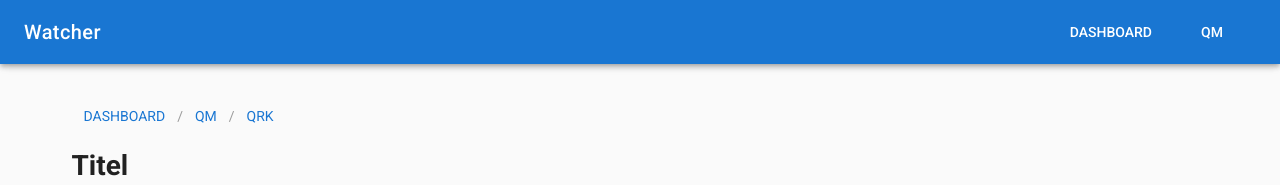
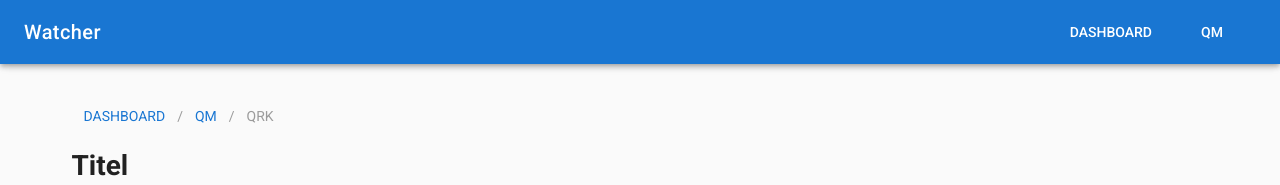
Before and after one commit to WagnerJM/quality_client, a Vue app: page /qm/qrk/aa3aa4-rrt3 in a window 1280 px wide. Shown: the top 185 px of the page. Built offline with nearby package versions, Linux system fonts and the light colour scheme; grey boxes are pictures that could not be loaded.

Commit message:
added disabled to breadcrums

```diff
--- a/src/components/qm/Qrk.vue
+++ b/src/components/qm/Qrk.vue
@@ -9,6 +9,7 @@
         <v-breadcrumbs-item
           :href="props.item.href"
           :class="[props.item.disabled && 'disabled']"
+          :disabled="props.item.disabled"
         >{{ props.item.text.toUpperCase() }}</v-breadcrumbs-item>
       </template>
     </v-breadcrumbs>
--- a/src/components/qm/QrkOverview.vue
+++ b/src/components/qm/QrkOverview.vue
@@ -8,6 +8,7 @@
         <v-breadcrumbs-item
           :href="props.item.href"
           :class="[props.item.disabled && 'disabled']"
+          :disabled="props.item.disabled"
         >{{ props.item.text.toUpperCase() }}</v-breadcrumbs-item>
       </template>
     </v-breadcrumbs>
```
